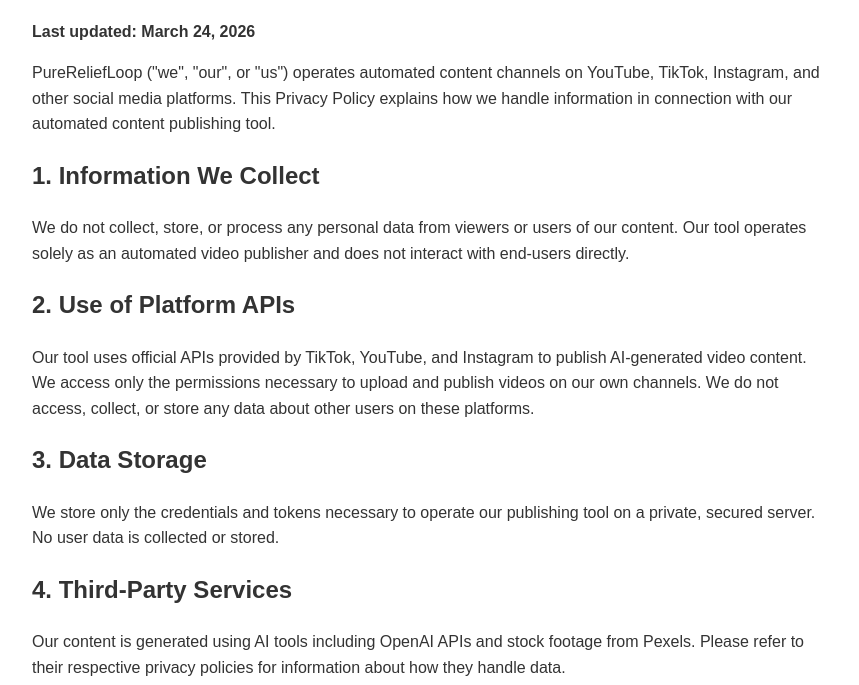
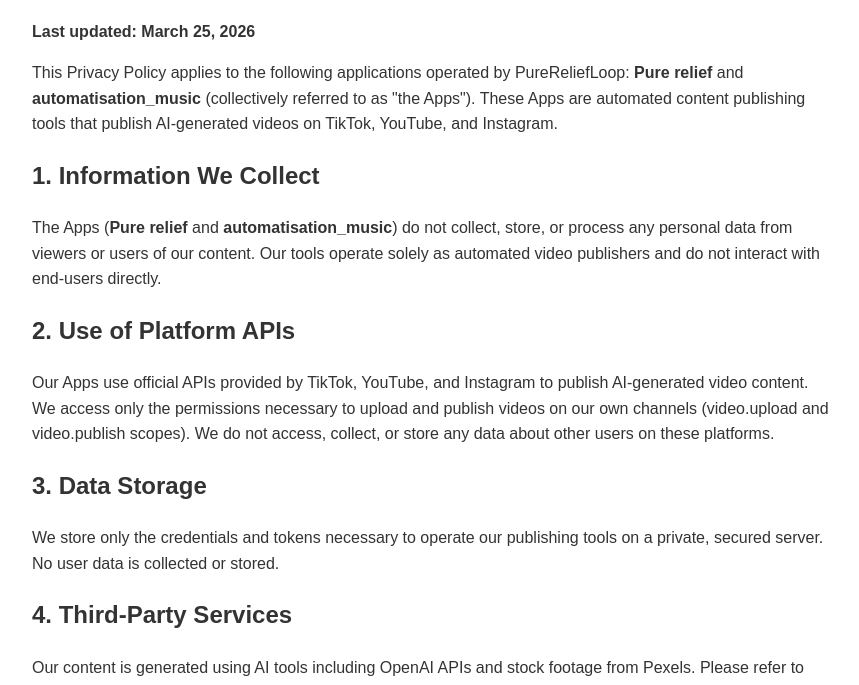
Before and after one commit to maximeoc/purereliefloop-legal, a plain HTML site: page privacy.html in a window 1280 px wide. Shown: the part 94-779 px from the top of the page, without its empty margins (208-1067 px from the left). Drawn offline with Linux system fonts and the light colour scheme.

Commit message:
Update privacy.html - mention app names

```diff
--- a/privacy.html
+++ b/privacy.html
@@ -1,21 +1,21 @@
 <!DOCTYPE html>
 <html lang="en">
-<head><meta charset="UTF-8"><title>Privacy Policy - PureReliefLoop</title>
+<head><meta charset="UTF-8"><title>Privacy Policy - PureReliefLoop & automatisation_music</title>
 <style>body{font-family:Arial,sans-serif;max-width:800px;margin:40px auto;padding:0 20px;color:#333;line-height:1.6}</style>
 </head>
 <body>
 <h1>Privacy Policy</h1>
-<p><strong>Last updated: March 24, 2026</strong></p>
-<p>PureReliefLoop ("we", "our", or "us") operates automated content channels on YouTube, TikTok, Instagram, and other social media platforms. This Privacy Policy explains how we handle information in connection with our automated content publishing tool.</p>
+<p><strong>Last updated: March 25, 2026</strong></p>
+<p>This Privacy Policy applies to the following applications operated by PureReliefLoop: <strong>Pure relief</strong> and <strong>automatisation_music</strong> (collectively referred to as "the Apps"). These Apps are automated content publishing tools that publish AI-generated videos on TikTok, YouTube, and Instagram.</p>
 
 <h2>1. Information We Collect</h2>
-<p>We do not collect, store, or process any personal data from viewers or users of our content. Our tool operates solely as an automated video publisher and does not interact with end-users directly.</p>
+<p>The Apps (<strong>Pure relief</strong> and <strong>automatisation_music</strong>) do not collect, store, or process any personal data from viewers or users of our content. Our tools operate solely as automated video publishers and do not interact with end-users directly.</p>
 
 <h2>2. Use of Platform APIs</h2>
-<p>Our tool uses official APIs provided by TikTok, YouTube, and Instagram to publish AI-generated video content. We access only the permissions necessary to upload and publish videos on our own channels. We do not access, collect, or store any data about other users on these platforms.</p>
+<p>Our Apps use official APIs provided by TikTok, YouTube, and Instagram to publish AI-generated video content. We access only the permissions necessary to upload and publish videos on our own channels (video.upload and video.publish scopes). We do not access, collect, or store any data about other users on these platforms.</p>
 
 <h2>3. Data Storage</h2>
-<p>We store only the credentials and tokens necessary to operate our publishing tool on a private, secured server. No user data is collected or stored.</p>
+<p>We store only the credentials and tokens necessary to operate our publishing tools on a private, secured server. No user data is collected or stored.</p>
 
 <h2>4. Third-Party Services</h2>
 <p>Our content is generated using AI tools including OpenAI APIs and stock footage from Pexels. Please refer to their respective privacy policies for information about how they handle data.</p>
```
